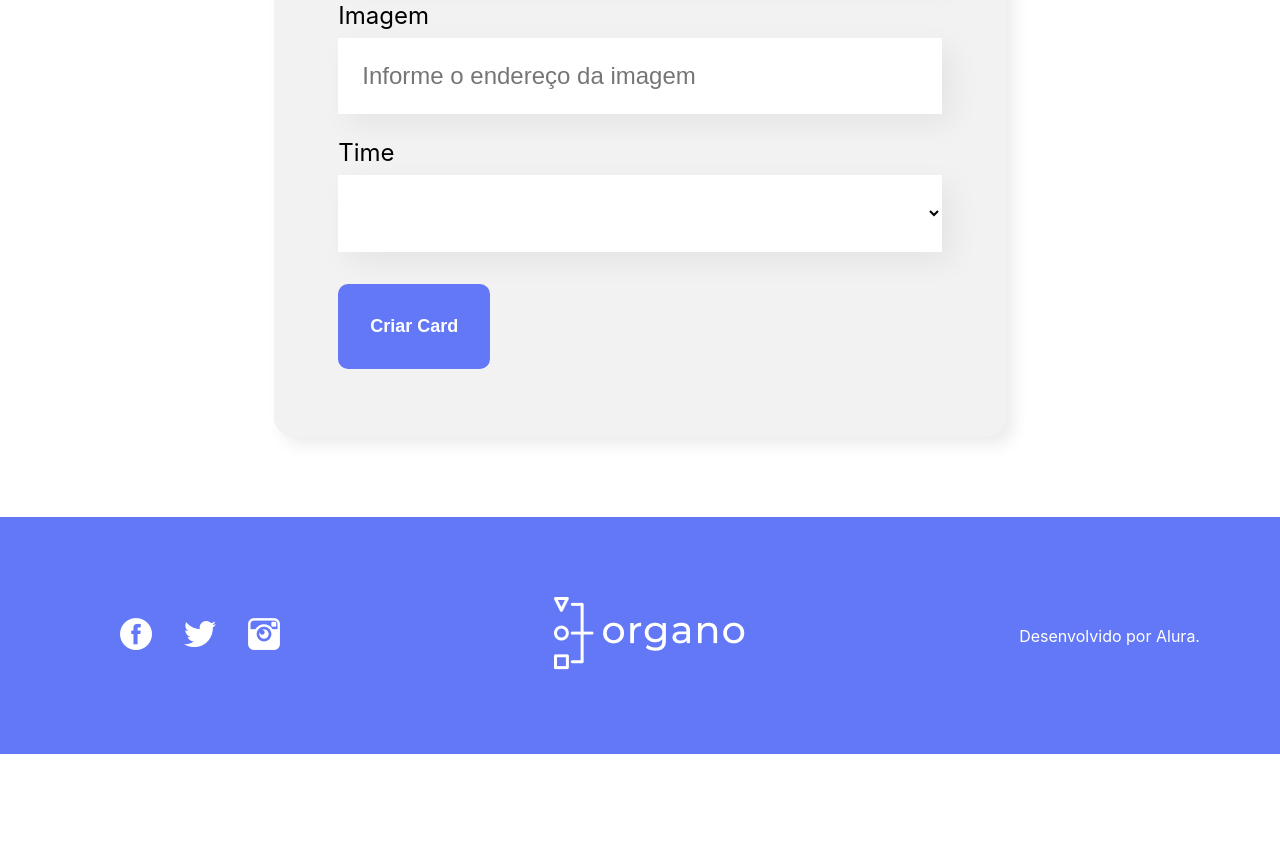
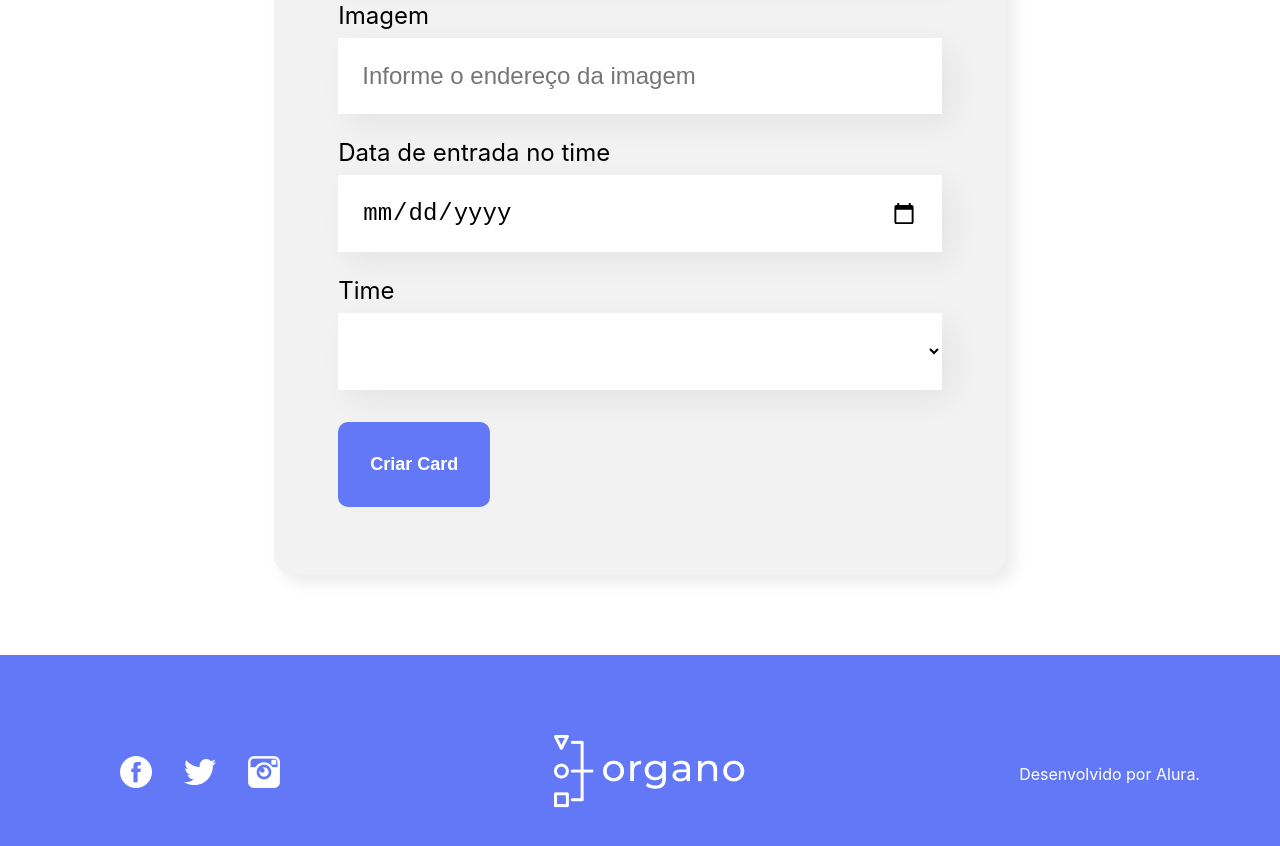
Before and after one commit to grbalmeida/curso-react-migrando-typescript-alura, a React (Create React App) app in the folder organo/: page / in a window 1280 px wide. Shown: the part 960-1806 px from the top of the page. Before the commit the page ends 1714 px from the top, so only its background shows below. Built offline with nearby package versions, Linux system fonts and the light colour scheme.

Commit message:
Novo campo: data

```diff
--- a/organo/src/componentes/CampoTexto/index.tsx
+++ b/organo/src/componentes/CampoTexto/index.tsx
@@ -6,9 +6,10 @@
     label: string
     valor: string
     obrigatorio?: boolean
+    tipo?: 'text' | 'password' | 'date' | 'email' | 'number'
 }
 
-const CampoTexto = ({aoAlterado, label, placeholder, valor, obrigatorio = false}: CampoTextoProps) => {
+const CampoTexto = ({aoAlterado, label, placeholder, valor, obrigatorio = false, tipo = 'text' }: CampoTextoProps) => {
 
     const aoDigitado = (evento: React.ChangeEvent<HTMLInputElement>) => {
         aoAlterado(evento.target.value);
@@ -22,6 +23,7 @@
                 onChange={aoDigitado}
                 required={obrigatorio}
                 placeholder={placeholder}
+                type={tipo}
             />
         </div>
     )
--- a/organo/src/componentes/Colaborador/index.tsx
+++ b/organo/src/componentes/Colaborador/index.tsx
@@ -5,9 +5,10 @@
     imagem: string
     cargo: string
     corDeFundo: string
+    data:  string
 }
 
-const Colaborador = ({ nome, imagem, cargo, corDeFundo } : ColaboradorProps) => {
+const Colaborador = ({ nome, imagem, cargo, corDeFundo, data } : ColaboradorProps) => {
     return (
         <div className="colaborador">
             <div className="cabecalho" style={{backgroundColor: corDeFundo}}>
@@ -16,6 +17,7 @@
             <div className="rodape">
                 <h4>{nome}</h4>
                 <h5>{cargo}</h5>
+                <h5>{new Date(data).toLocaleDateString()}</h5>
             </div>
         </div>
     )
--- a/organo/src/componentes/Formulario/index.tsx
+++ b/organo/src/componentes/Formulario/index.tsx
@@ -18,6 +18,7 @@
     const [cargo, setCargo] = useState('');
     const [imagem, setImagem] = useState('');
     const [time, setTime] = useState('');
+    const [data, setData] = useState('');
 
     const aoSalvar = (evento: React.FormEvent<HTMLFormElement>) => {
         evento.preventDefault();
@@ -25,13 +26,15 @@
             nome,
             cargo,
             imagem,
-            time
+            time,
+            data
         });
 
         setNome('');
         setCargo('');
         setImagem('');
         setTime('');
+        setData('');
     };
 
     return (
@@ -58,6 +61,14 @@
                     valor={imagem}
                     aoAlterado={setImagem}
                 />
+                <CampoTexto
+                    obrigatorio={true}
+                    label="Data de entrada no time"
+                    placeholder=""
+                    valor={data}
+                    aoAlterado={setData}
+                    tipo="date"
+                />
                 <ListaSuspensa
                     obrigatorio={true}
                     label="Time"
--- a/organo/src/componentes/Time/index.tsx
+++ b/organo/src/componentes/Time/index.tsx
@@ -21,6 +21,7 @@
                         nome={colaborador.nome}
                         cargo={colaborador.cargo}
                         imagem={colaborador.imagem}
+                        data={colaborador.data}
                     />
                 })}
             </div>
--- a/organo/src/shared/interfaces/IColaborador.ts
+++ b/organo/src/shared/interfaces/IColaborador.ts
@@ -3,4 +3,5 @@
     cargo: string
     imagem: string
     time?: string
+    data: string
 }
```
